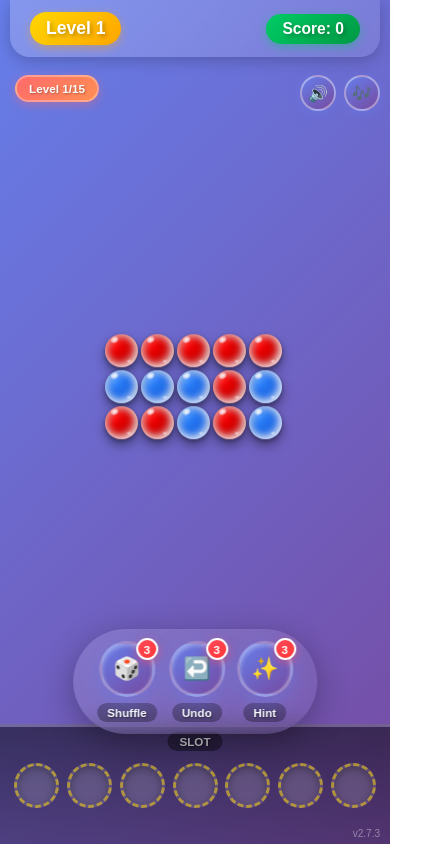
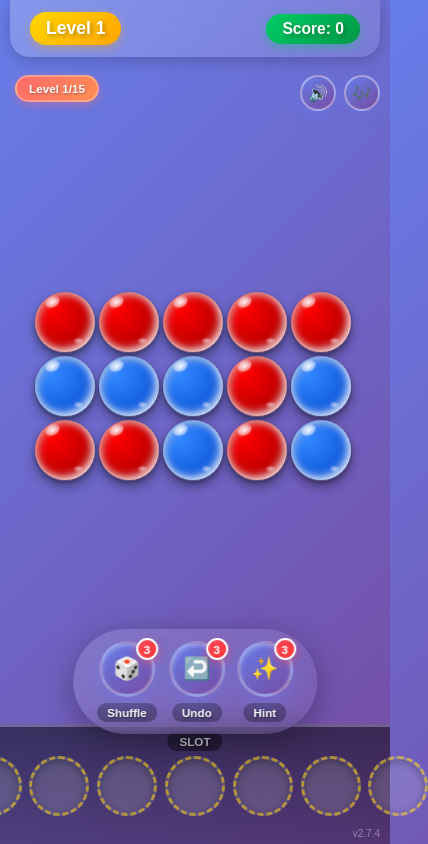
Before and after one commit to sylviaforvideo01-del/ball-match, a website: page index.html in a window 390 px wide. Both pictures are taken after a click on the button "START GAME". Shown: the whole page, 428 px wide, since content can reach past the window. Drawn offline with Linux system fonts and the light colour scheme.

Commit message:
v2.7.4: Fix mobile ball size and sound resume

```diff
--- a/index.html
+++ b/index.html
@@ -3,7 +3,7 @@
 <head>
     <meta charset="UTF-8">
     <meta name="viewport" content="width=device-width, initial-scale=1.0, maximum-scale=1.0, user-scalable=no">
-    <title>Ball Match 3D v2.7.3</title>
+    <title>Ball Match 3D v2.7.4</title>
     <style>
         * { margin: 0; padding: 0; box-sizing: border-box; -webkit-tap-highlight-color: transparent; user-select: none; }
         body { font-family: 'Microsoft YaHei', sans-serif; background: linear-gradient(135deg, #667eea 0%, #764ba2 100%); min-height: 100vh; overflow: hidden; touch-action: none; }
@@ -82,7 +82,7 @@
     </div>
 
     <div id="gameContainer" style="display: none;">
-        <div id="versionDisplay">v2.7.3</div>
+        <div id="versionDisplay">v2.7.4</div>
         <div id="soundControls">
             <button class="soundBtn" id="clickSoundBtn" title="Sound Effects">🔊</button>
             <button class="soundBtn" id="cheerSoundBtn" title="Cheer Effects">🎶</button>
@@ -160,7 +160,7 @@
             playCombo() { if (!this.cheerEnabled || !this.audioContext) return; this.playTone(880, 0.1, 0.15, 'sine', 0.25); }
             playTone(f, a, d, t, v) {
                 if (!this.audioContext) return;
-                // Ensure audio context is running on mobile
+                // Mobile: try to resume if suspended
                 if (this.audioContext.state === 'suspended') {
                     this.audioContext.resume();
                 }
@@ -234,12 +234,9 @@
 
                 // 根据屏幕宽度动态计算球的大小
                 if (window.innerWidth < 600) { // 移动端判断
-                    // 根据关卡调整球大小，避免后面关卡球太大放不下
-                    const maxCols = Math.max(...CONFIG.levels.map(l => l.cols));
-                    const maxLayers = Math.max(...CONFIG.levels.map(l => l.layers));
-                    const maxSize = Math.floor((window.innerWidth * 0.9) / (maxCols + maxLayers * 0.3));
-                    this.ballSize = Math.min(maxSize, Math.floor(window.innerWidth / 8));
-                    this.ballGap = 3;
+                    // 手机端使用更大的球
+                    this.ballSize = Math.floor(window.innerWidth / 6.5);
+                    this.ballGap = 4;
                 } else {
                     const sizeByWidth = Math.floor(gameArea.clientWidth * 0.95 / (levelConfig.cols + levelConfig.layers * 0.15));
                     const sizeByHeight = Math.floor(gameArea.clientHeight * 0.9 / (levelConfig.rows + levelConfig.layers * 0.15));
```
